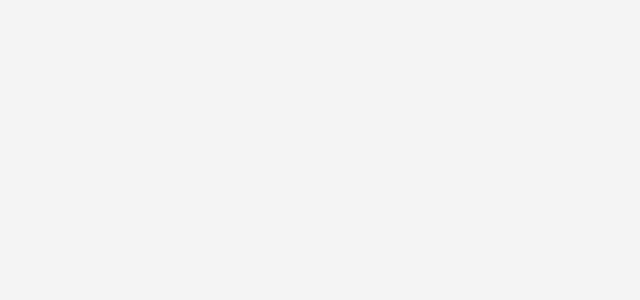
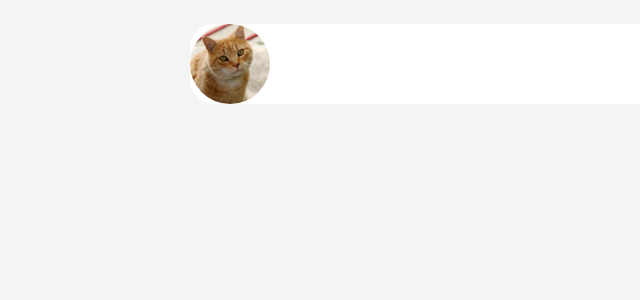
Before and after one commit to automatii4esski/Auth-Form, a React (Create React App) app: page / in a window 1280 px wide. Shown: the top 300 px of the page, without its empty margins (0-640 px from the left). Built offline with nearby package versions, Linux system fonts and the light colour scheme.

Commit message:
added avatar component

```diff
--- a/src/App.tsx
+++ b/src/App.tsx
@@ -1,10 +1,14 @@
 import React from 'react';
 import styles from './app.module.scss';
+import src from './assets/img/avatar/avatar.jpg';
+import Avatar from './components/UI/avatars/avatar/Avatar';
 
 function App() {
   return (
     <main className={styles.main}>
-      <div className={styles.container}></div>
+      <div className={styles.container}>
+        <Avatar src={src} />
+      </div>
     </main>
   );
 }
--- a/src/app.module.scss
+++ b/src/app.module.scss
@@ -5,6 +5,7 @@
 .container {
   max-width: 900px;
   width: 100%;
+  margin: 0 auto;
   background: #fff;
   border-radius: 24px;
 }
--- /dev/null
+++ b/src/components/UI/avatars/avatar/Avatar.tsx
@@ -0,0 +1,18 @@
+import { FC } from 'react';
+import styles from './avatar.module.scss';
+import { AvatarProps } from '../../../../types/UI';
+
+const Avatar: FC<AvatarProps> = ({
+  className,
+  src,
+  alt = 'Avatar',
+  ...props
+}) => {
+  return (
+    <div className={`${styles.wrapper} ${className}`} {...props}>
+      <img className={styles.avatar} src={src} alt={alt} />
+    </div>
+  );
+};
+
+export default Avatar;
--- /dev/null
+++ b/src/components/UI/avatars/avatar/avatar.module.scss
@@ -0,0 +1,13 @@
+.wrapper {
+  width: 80px;
+  height: 80px;
+  border-radius: 50%;
+  overflow: hidden;
+}
+
+.avatar {
+  width: 100%;
+  height: 100%;
+  object-fit: cover;
+  object-position: center;
+}
--- a/src/declarations/global.d.ts
+++ b/src/declarations/global.d.ts
@@ -1 +1,3 @@
 declare module '*.module.scss';
+
+declare module '*.jpg';
--- /dev/null
+++ b/src/types/UI.ts
@@ -0,0 +1,6 @@
+import { GetAttributes } from './global';
+
+export interface AvatarProps extends GetAttributes<'div'> {
+  src: string;
+  alt?: string;
+}
--- /dev/null
+++ b/src/types/global.ts
@@ -0,0 +1,2 @@
+export type GetAttributes<TElement extends keyof JSX.IntrinsicElements> =
+  JSX.IntrinsicElements[TElement];
```
